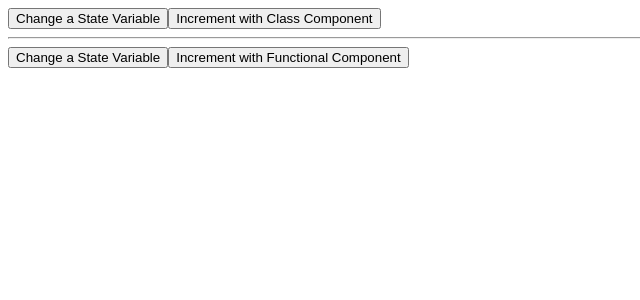
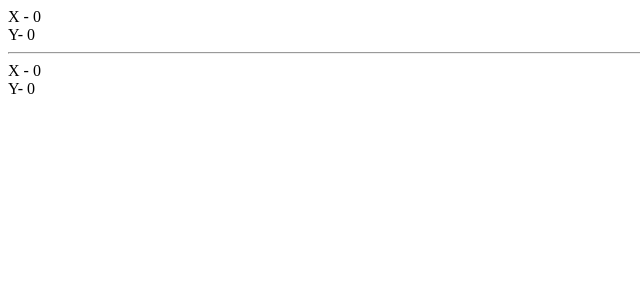
Before and after one commit to MrTwinkleSharma/Full-Stack-React, a React (Create React App) app in the folder tut-app/: page / in a window 1280 px wide. Shown: the top 300 px of the page, without its empty margins (0-640 px from the left). Built offline with nearby package versions, Linux system fonts and the light colour scheme.

Commit message:
useEffect (Run Effects only Once)

```diff
--- a/tut-app/src/components/App.jsx
+++ b/tut-app/src/components/App.jsx
@@ -1,15 +1,13 @@
 import React from 'react';
-import UpdateTitleFunc from './UpdateTitleFunc.jsx';
-import UpdateTitleClass from './UpdateTitleClass.jsx';
+import MouseClass from './MouseClass.jsx';
+import MouseFunctional from './MouseFunctional.jsx';
 
-
-//See Console for perfomance reduction through this approach
 function App(){
 
         return <>
-        <UpdateTitleClass/>
+        <MouseClass/>
         <hr/>
-        <UpdateTitleFunc/>
+        <MouseFunctional/>
         </>
 }
 
--- /dev/null
+++ b/tut-app/src/components/MouseClass.jsx
@@ -0,0 +1,38 @@
+import React, { Component } from 'react';
+
+class MouseClass extends Component{
+    constructor(props){
+        super(props);
+        this.state ={
+            x:0,
+            y:0
+        }
+    }
+    logMousePosition = (event) => {
+        this.setState({
+            x: event.clientX,
+            y: event.clientY
+        })
+    }
+
+    componentDidMount(){
+        console.log("Event Listener will be added only Once(Class)!")
+        window.addEventListener('mousemove', this.logMousePosition)
+
+    }
+
+
+
+    render(){
+
+    return <>
+    <div>X - {this.state.x}<br/> Y- {this.state.y}</div>
+    </>
+
+
+    }
+
+}
+
+
+export default MouseClass;
--- /dev/null
+++ b/tut-app/src/components/MouseFunctional.jsx
@@ -0,0 +1,32 @@
+import React, { useState,useEffect } from 'react';
+
+
+function MouseFunctional () {
+
+    const [mousePosition, setMousePosition] = useState({
+
+        x:0,
+        y:0
+
+        }
+    );
+    const logMousePosition = (event) => {
+        setMousePosition ({
+            x: event.clientX,
+            y: event.clientY
+        })
+    }
+    useEffect(
+        ()=>{
+        console.log("Event Listener will be added only Once (Functional)!")
+        window.addEventListener('mousemove', logMousePosition);
+        }
+    ,[]);
+
+    return <>
+    <div>X - {mousePosition.x}<br/> Y- {mousePosition.y}</div>
+    </>
+}
+
+
+export default MouseFunctional;
--- a/tut-app/src/components/UpdateTitleClass.jsx
+++ /dev/null
@@ -1,37 +0,0 @@
-import React, { Component } from 'react';
-
-class UpdateTitleClass extends Component{
-    constructor(props){
-        super(props);
-        this.state ={
-            titleCount:0,
-            extraVar:0
-        }
-    }
-
-    componentDidMount(){
-        document.title = `Clickesd ${this.state.titleCount} Times`;
-    }
-
-    componentDidUpdate(prevProps, prevState){
-        if(prevState.titleCount != this.state.titleCount){
-            console.log("Document Title Update from Class!");
-            document.title = `Clicked ${this.state.titleCount} Times`;
-        }
-    }
-
-    render(){
-
-    return <>
-    <button onClick= {()=>{this.setState({extraVar:this.state.extraVar+1})}}>Change a State Variable</button>
-    <button onClick= {()=>{this.setState({titleCount:this.state.titleCount+1})}}>Increment with Class Component</button>
-
-    </>
-
-
-    }
-
-}
-
-
-export default UpdateTitleClass;
--- a/tut-app/src/components/UpdateTitleFunc.jsx
+++ /dev/null
@@ -1,26 +0,0 @@
-import React, { useState,useEffect } from 'react';
-
-//Step 1. Firstly create a state variable with useState
-//Step 2. Then do sideeffect using useEffect, takes a param (function), which will be executed at each render
-function UpdateTitleFunc () {
-
-    const [titleCount, setTitleCount] = useState(0);
-
-    const [extraVar, setextraVar] = useState(0);
-
-    useEffect(
-        ()=>{
-
-            console.log("Document Title Update from Function!");
-            document.title=`Clicked ${titleCount} Times`
-        }
-    ,[titleCount])
-
-    return <>
-        <button onClick={()=> {setextraVar(extraVar => extraVar+1)}}>Change a State Variable</button>
-        <button onClick={()=> {setTitleCount(titleCount => titleCount+1)}}>Increment with Functional Component</button>
-    </>
-}
-
-
-export default UpdateTitleFunc;
```
